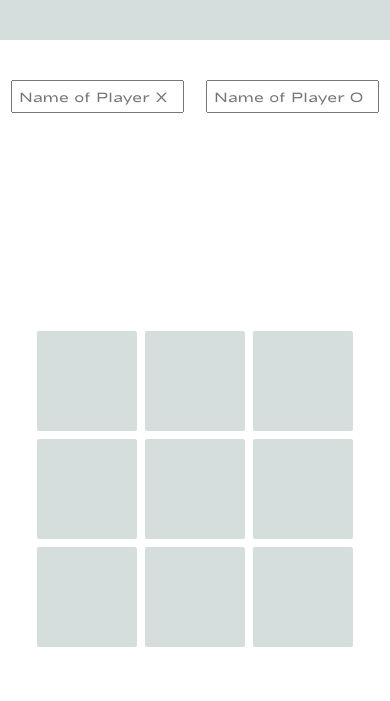
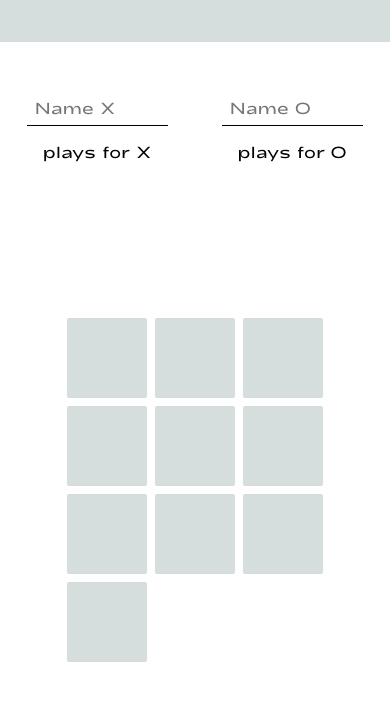
Before and after one commit to kipraschi/tic-tac-toe, a plain HTML site: page index.html in a window 390 px wide. Shown: the part 85-786 px from the top of the page. Drawn offline with Linux system fonts and the light colour scheme.

Commit message:
fix: change tile/mark sizes

```diff
--- a/index.html
+++ b/index.html
@@ -13,24 +13,30 @@
 			<h1>Tic Tac Toe</h1>
 		</header>
 		<main>
-			<input type="text" id="nameX" placeholder="Name of Player X" />
+			<div class="input-container containerX">
+				<input type="text" id="nameX" placeholder="Name X" />
+				<label for="nameX">plays for X</label>
+			</div>
 
 			<div class="grid-container">
-				<ul class="grid">
-					<li></li>
-					<li></li>
-					<li></li>
-					<li></li>
-					<li></li>
-					<li></li>
-					<li></li>
-					<li></li>
-					<li></li>
-				</ul>
+				<div class="grid">
+					<div class="tile"><p></p></div>
+					<div class="tile"><p></p></div>
+					<div class="tile"><p></p></div>
+					<div class="tile"><p></p></div>
+					<div class="tile"><p></p></div>
+					<div class="tile"><p></p></div>
+					<div class="tile"><p></p></div>
+					<div class="tile"><p></p></div>
+					<div class="tile"><p></p></div>
+					<div class="tile"><p></p></div>
+				</div>
 			</div>
 
-			<input type="text" id="name0" placeholder="Name of Player 0" />
-
+			<div class="input-container container0">
+				<input type="text" id="name0" placeholder="Name 0" />
+				<label for="name0">plays for 0</label>
+			</div>
 		</main>
 	</body>
 </html>
--- a/style.css
+++ b/style.css
@@ -18,7 +18,7 @@ body {
 	padding: 0;
 	height: 100vh;
 	display: grid;
-    grid-template: 125px 1fr / 1fr;
+	grid-template: 15% 1fr / 1fr;
 }
 
 header {
@@ -28,6 +28,7 @@ header {
 }
 
 h1 {
+	font-size: clamp(2em, 100%, 4em);
 	text-transform: uppercase;
 }
 
@@ -37,37 +38,29 @@ main {
 	grid-auto-flow: column;
 }
 
-@media screen and (max-width: 680px) {
-    main {
-        grid-template: 1fr 3fr / 1fr 1fr;
-    }
-    .grid-container {
-        grid-column: 1 / 3;
-    }
-    #nameX {
-        grid-column: 1 / 2;
-    }
-    #name0 {
-        grid-column: 2 / 3;
-        grid-row: 1 / 2;
-    }
-    li {
-        --size: 1em;
-    }
+.input-container {
+	align-self: start;
+	margin-top: 3em;
+	display: grid;
+	place-items: center;
+	grid-auto-flow: column;
+	gap: 1em;
+	font-size: 150%;
 }
 
 input {
-    align-self: start;
+	font-size: inherit;
+	width: 8ch;
 	padding: 0.5em;
-    width: min(80%, 200px);
-    margin: 3em;
+	border: 0;
+	border-bottom: 1px solid;
 }
 
-input :focus {
+input:focus {
 	outline: none;
 }
 
-ul {
+.grid {
 	margin: 0;
 	padding: 0;
 	display: grid;
@@ -75,20 +68,55 @@ ul {
 	gap: 0.5em;
 }
 
-li {
-    --size: clamp(2em, 2.5em, 3em);
+.tile {
+	--size: 10em;
 	height: var(--size);
 	width: var(--size);
-    font-size: var(--size);
 	background-color: var(--color-gray);
 	border-radius: 2px;
-    box-sizing:border-box;
 	list-style: none;
 	display: grid;
 	place-items: center;
 }
+.tile > p {
+	font-size: 9em;
+	padding: 0;
+	margin: 0;
+	top: -10px;
+	position: relative;
+}
 
-li:hover:not(.won) {
+.tile:hover:not(.won) {
 	cursor: pointer;
 	background-color: var(--color-gray-light);
 }
+
+@media screen and (max-width: 680px) {
+	main {
+		grid-template: 1fr 3fr / 1fr 1fr;
+	}
+	.tile {
+		--size: 5em;
+	}
+	.tile > p {
+		font-size: 4em;
+		top: -5px;
+	}
+	.grid-container {
+		grid-column: 1 / 3;
+	}
+	.input-container {
+		grid-auto-flow: row;
+		font-size: 1em;
+	}
+	input {
+		overflow: auto;
+	}
+	.containerX {
+		grid-column: 1 / 2;
+	}
+	.container0 {
+		grid-column: 2 / 3;
+		grid-row: 1 / 2;
+	}
+}
```
Lines whose indentation alone changed are shown as unchanged.
